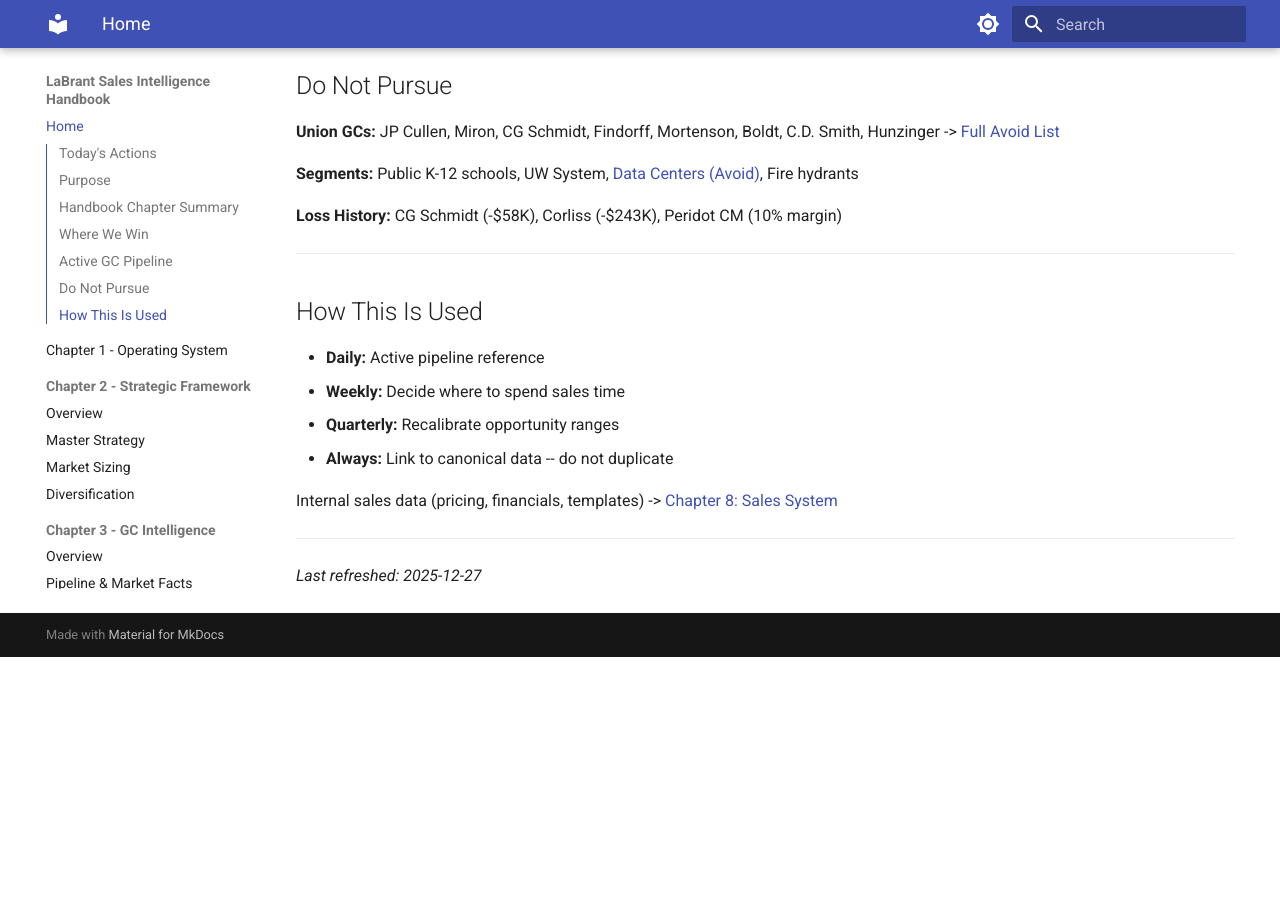
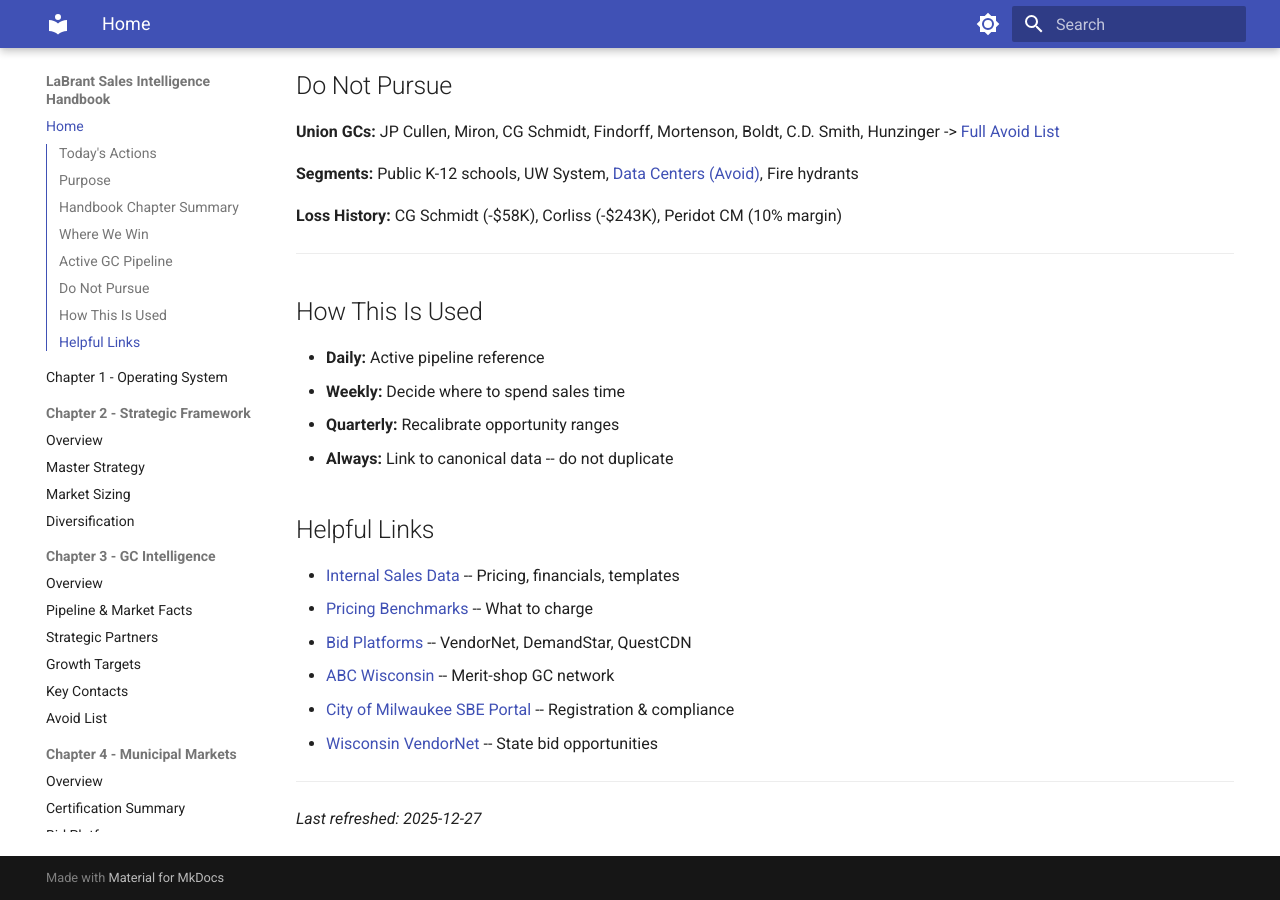
Before and after one commit to LaBrant-Associates-LLC/sales-intelligence-handbook, an MkDocs documentation site: the page built from docs/index.md, in a window 1280 px wide and 900 px high, scrolled down 2065 px. Built offline with MkDocs 1.6.1 and Material for MkDocs 9.7.7, drawn with Linux system fonts in a browser that asks for light colours; before the commit the page ends 2722 px from its top, so only the background shows below that.

Commit message:
Add Helpful Links section to homepage

```diff
--- a/docs/index.md
+++ b/docs/index.md
@@ -79,7 +79,14 @@ We currently derive most revenue from less than 10 GC relationships. This resear
 - **Quarterly:** Recalibrate opportunity ranges
 - **Always:** Link to canonical data -- do not duplicate
 
-Internal sales data (pricing, financials, templates) -> [Chapter 8: Sales System](ch8-sales-system.md)
+## Helpful Links
+
+- [Internal Sales Data](ch8-sales-system.md) -- Pricing, financials, templates
+- [Pricing Benchmarks](ch8-sales-system.md#pricing-benchmarks) -- What to charge
+- [Bid Platforms](ch4-municipal/bid-platforms.md) -- VendorNet, DemandStar, QuestCDN
+- [ABC Wisconsin](https://abcwi.org) -- Merit-shop GC network
+- [City of Milwaukee SBE Portal](https://cityofmilwaukee.bonfirehub.com) -- Registration & compliance
+- [Wisconsin VendorNet](https://esupplier.wi.gov) -- State bid opportunities
 
 ---
 
```
